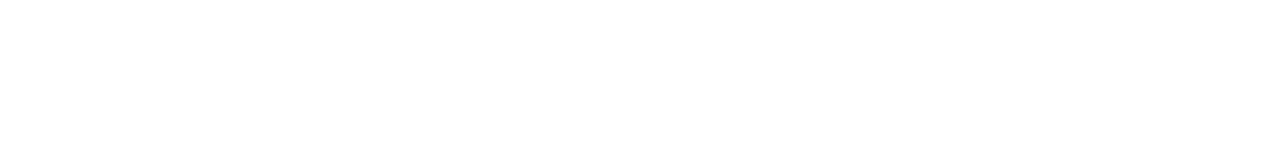
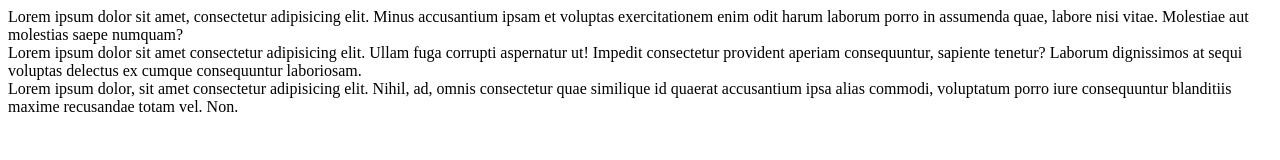
Before and after one commit to Saikal001/22.11.22, a plain HTML site: page index.html in a window 1280 px wide. Drawn offline with Linux system fonts and the light colour scheme.

Commit message:
one files

```diff
--- a/index.html
+++ b/index.html
@@ -3,6 +3,16 @@
     <link rel="stylesheet" href="style.css">
   </head>
   <body>
-
+    <main>
+      <header>
+        Lorem ipsum dolor sit amet, consectetur adipisicing elit. Minus accusantium ipsam et voluptas exercitationem enim odit harum laborum porro in assumenda quae, labore nisi vitae. Molestiae aut molestias saepe numquam?
+      </header>
+      <aside>
+        Lorem ipsum dolor sit amet consectetur adipisicing elit. Ullam fuga corrupti aspernatur ut! Impedit consectetur provident aperiam consequuntur, sapiente tenetur? Laborum dignissimos at sequi voluptas delectus ex cumque consequuntur laboriosam.
+      </aside>
+      <article>
+        Lorem ipsum dolor, sit amet consectetur adipisicing elit. Nihil, ad, omnis consectetur quae similique id quaerat accusantium ipsa alias commodi, voluptatum porro iure consequuntur blanditiis maxime recusandae totam vel. Non.
+      </article>
+    </main>
   </body>
 </html>
```
